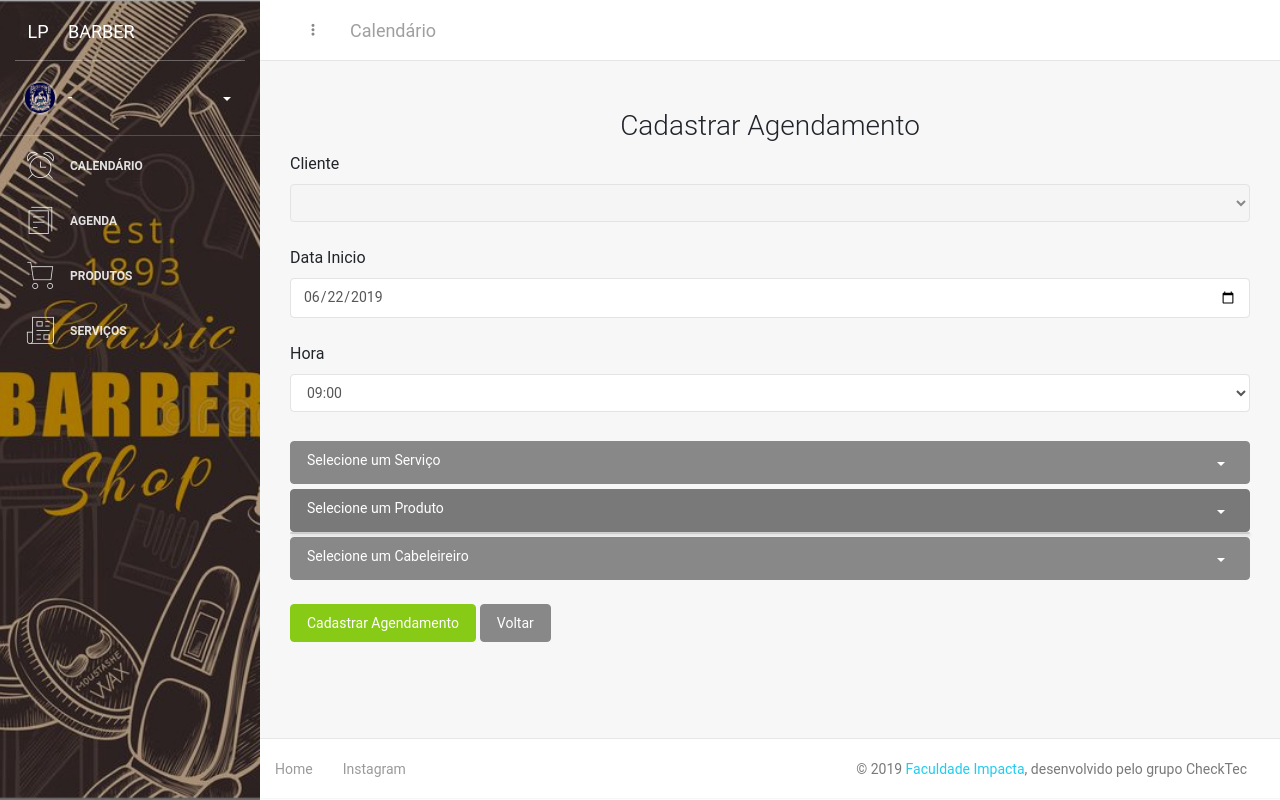
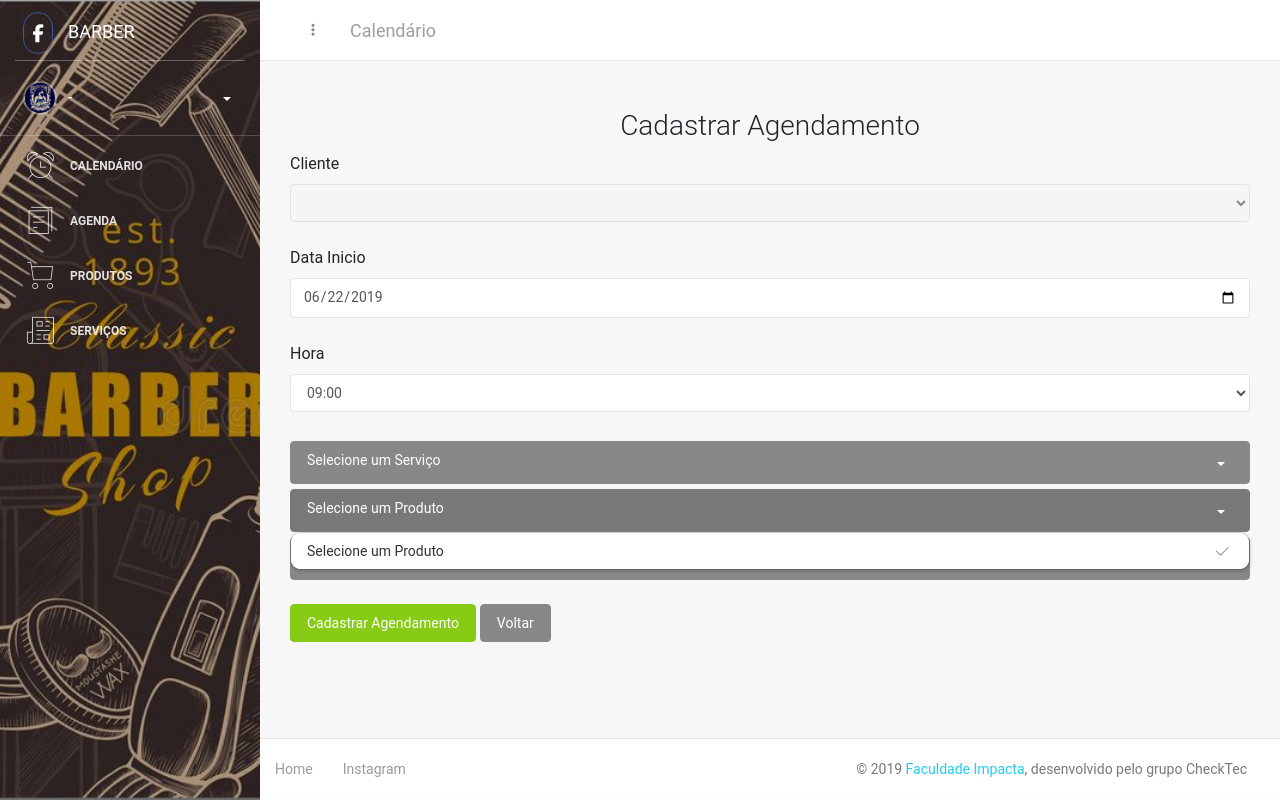
Before and after one commit to AlfaPhD/django_schedule, a Django app: page /agenda/create in a window 1280 px wide, after a click on "Selecione um Produto". Run offline with Django 3.2, Linux system fonts and the light colour scheme; a user stored in the database is signed in; data comes from the database, SQL or seed files in the repository; both versions use the stored data as it was after the commit; data that the repository does not hold is empty; some libraries are stand-ins or nearby versions.

Commit message:
correção hora e produto

```diff
--- a/website/models.py
+++ b/website/models.py
@@ -50,6 +50,7 @@
     validade_produto = models.DateField("validade produto")
     valor_unitario = models.DecimalField("valor unitario", max_digits=5, decimal_places=2)
     especificacao = models.CharField("especificacao", max_length=400)
+    url = models.URLField("url", null=True, blank=True, max_length=500)
 
     def __str__(self):
         return self.nome
--- a/website/templates/website/agenda/create.html
+++ b/website/templates/website/agenda/create.html
@@ -44,6 +44,7 @@
             </br>
 {#            <label>Produto </label>#}
             <select multiple name="produto" class="selectpicker" data-menu-style="dropdown-blue" data-style="btn-default btn-block" data-title="Selecione um Produto">
+                <option selected="selected" value="">Selecione um Produto</option>
                 {% for produto in produtos %}
                     <option value="{{ produto.id }}">{{ produto.nome}}</option>
                 {% endfor %}
--- a/website/templates/website/includes/sidebar/logo.html
+++ b/website/templates/website/includes/sidebar/logo.html
@@ -1,6 +1,6 @@
 <div class="logo">
-    <a href="{% url 'website:index' %}" class="simple-text logo-mini">
-        LP
+        <a href="{% url 'website:index' %}" class="btn btn-social btn-round btn-facebook btn-outline simple-text logo-mini">
+        <i class="fa fa-facebook"> </i>
     </a>
     <a href="{% url 'website:index' %}" class="simple-text logo-normal">
         BARBER
--- a/website/views.py
+++ b/website/views.py
@@ -6,7 +6,7 @@
 from django.views.generic import TemplateView, CreateView, UpdateView, ListView, DeleteView, FormView
 from .models import cliente, cabeleireiro, servico, agendamento, produto
 from decimal import Decimal
-from datetime import date, datetime
+from datetime import date, datetime, timedelta
 from django.contrib.auth.mixins import LoginRequiredMixin
 from django.contrib.auth.decorators import login_required
 from django.urls import reverse_lazy
@@ -272,18 +272,21 @@
 
     agendamentos = agendamento()
     if request.method == 'POST':
-
         servicos = servico.objects.get(id=int(request.POST['servico']))
         clientes = cliente.objects.get(id=int(request.POST['cliente']))
         cabeleireiros = cabeleireiro.objects.get(id=int(request.POST['cabeleireiro']))
         agendamentos.data = request.POST['data']
         agendamentos.hora_inicio = request.POST['hora_inicio']
-        agendamentos.hora_fim = "10:30"
+        hora_inicio = request.POST['hora_inicio']
+        data_e_hora_em_texto = hora_inicio
+        data = datetime.strptime(data_e_hora_em_texto, "%H:%M") + timedelta(minutes=30)
+        hora = data.strftime("%H:%M")
+        agendamentos.hora_fim = hora
         agendamentos.clientes = clientes
         agendamentos.cabeleireiros = cabeleireiros
         agendamentos.save()
         agendamentos.servicos.add(servicos)
-        if agendamentos.produtos != None:
+        if request.POST['produto'] != '':
             produtos = produto.objects.get(id=int(request.POST['produto']))
             agendamentos.produtos.add(produtos)
         else:
@@ -302,12 +305,16 @@
         cabeleireiros = cabeleireiro.objects.get(id=int(request.POST['cabeleireiro']))
         agendamentos.data = request.POST['data']
         agendamentos.hora_inicio = request.POST['hora_inicio']
-        agendamentos.hora_fim = "10:30"
+        hora_inicio = request.POST['hora_inicio']
+        data_e_hora_em_texto = hora_inicio
+        data = datetime.strptime(data_e_hora_em_texto, "%H:%M") + timedelta(minutes=30)
+        hora = data.strftime("%H:%M")
+        agendamentos.hora_fim = hora
         agendamentos.clientes = clientes
         agendamentos.cabeleireiros = cabeleireiros
         agendamentos.save()
         agendamentos.servicos.add(servicos)
-        if agendamentos.produtos != None:
+        if request.POST['produto'] != '':
             produtos = produto.objects.get(id=int(request.POST['produto']))
             agendamentos.produtos.add(produtos)
         else:
```
Also changed, not shown: db-heroku.sqlite3, website/migrations/0002_auto_20190622_1133.py (added), website/migrations/0003_produto_url.py (added).
